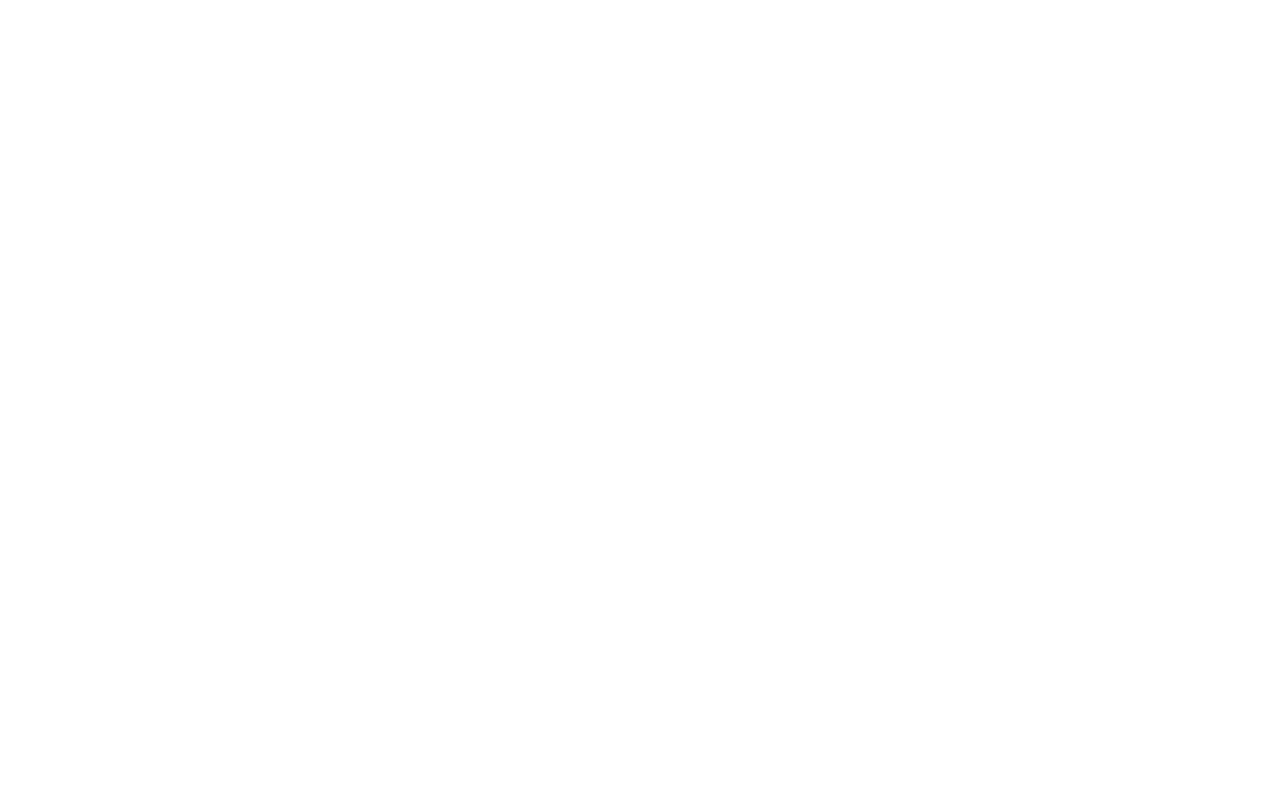
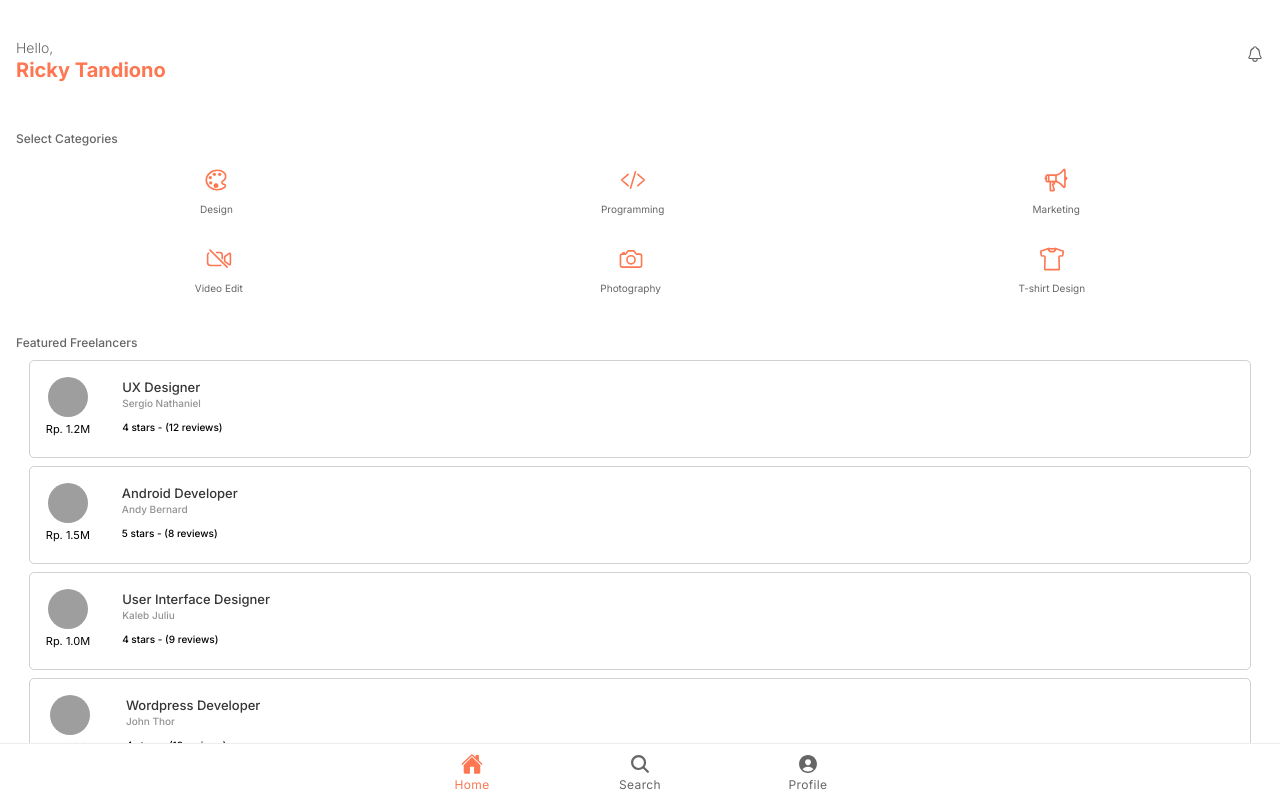
Before and after one commit to vinzmc/freeforfreelancer, a React (Create React App) app: page /Tabs/Homepage in a window 1280 px wide. Built offline with nearby package versions, Linux system fonts and the light colour scheme; grey boxes are pictures that could not be loaded.

Commit message:
feat: TabBar Routing

```diff
--- a/src/App.tsx
+++ b/src/App.tsx
@@ -30,6 +30,7 @@ import LoginPage from './pages/LoginPage';
 import HomePage from './pages/HomePage';
 import ProfilePage from './pages/ProfilePage';
 import SearchPage from './pages/SearchPage';
+import Tabs from './pages/Tabs';
 
 //dummy
 import Dummy from './pages/Dummy';
@@ -39,6 +40,7 @@ const App: React.FC = () => (
   <IonApp>
     <IonReactRouter>
       <IonRouterOutlet>
+        <Tabs/>
 
         {/*dummy untuk database  */}
         <Route exact path="/DummyPage">
--- a/src/pages/LoginPage.tsx
+++ b/src/pages/LoginPage.tsx
@@ -21,7 +21,7 @@ const LoginPage: React.FC = () => {
                     </div>
                 </div>
 
-                <IonButton routerLink="/tabs" className="ion-padding ion-float-right form-button">Sign In</IonButton>
+                <IonButton routerLink="/Tabs" className="ion-padding ion-float-right form-button">Sign In</IonButton>
             </IonContent>
         </IonPage>
     )
--- a/src/pages/Tabs.tsx
+++ b/src/pages/Tabs.tsx
@@ -1,27 +1,33 @@
 import { IonIcon, IonLabel, IonRouterOutlet, IonTabBar, IonTabButton, IonTabs } from "@ionic/react";
 import { home, search, personCircle } from "ionicons/icons";
+import { Redirect, Route } from "react-router";
+
+import HomePage from "./HomePage";
+import SearchPage from "./SearchPage";
 
 const Tabs: React.FC = () => {
     return(
         <IonTabs>
             <IonRouterOutlet>
-
+                <Redirect exact path="/Tabs" to="/Tabs/Homepage" />
+                <Route exact path="/Tabs/Homepage" component={HomePage}/>
+                <Route exact path="/Tabs/Searchpage" component={SearchPage}/>
+            </IonRouterOutlet>
 
             <IonTabBar slot="bottom">
-                    <IonTabButton tab="home">
+                <IonTabButton tab="Homepage" href="/Tabs/Homepage">
                     <IonIcon icon={home}></IonIcon>
                     <IonLabel>Home</IonLabel>
                 </IonTabButton>
-                    <IonTabButton tab="search">
+                <IonTabButton tab="Searchpage" href="/Tabs/Searchpage">
                     <IonIcon icon={search}></IonIcon>
                     <IonLabel>Search</IonLabel>
                 </IonTabButton>
-                    <IonTabButton tab="profile">
+                <IonTabButton tab="Profilepage" href="/Tabs/Profilepage">
                     <IonIcon icon={personCircle}></IonIcon>
                     <IonLabel>Profile</IonLabel>
                 </IonTabButton>
             </IonTabBar>
-            </IonRouterOutlet>
         </IonTabs>
     )
 }
```
Lines whose indentation alone changed are shown as unchanged.
